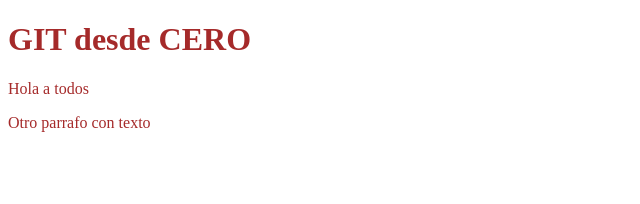
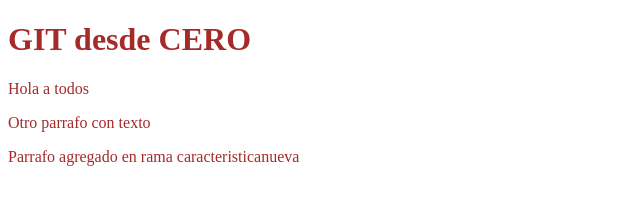
Before and after one commit to gus0074/proyecto, a plain HTML site: page index.html in a window 1280 px wide. Shown: the whole page, without its empty margins (0-640 px from the left). Drawn offline with Linux system fonts and the light colour scheme.

Commit message:
segundoo parrafoo

```diff
--- a/index.html
+++ b/index.html
@@ -16,5 +16,6 @@
 	<h1>GIT desde CERO</h1>
 	<p>Hola a todos</p>
 	<p>Otro parrafo con texto</p>
+	<p>Parrafo agregado en rama caracteristicanueva</p>
 </body>
 </html>
```
